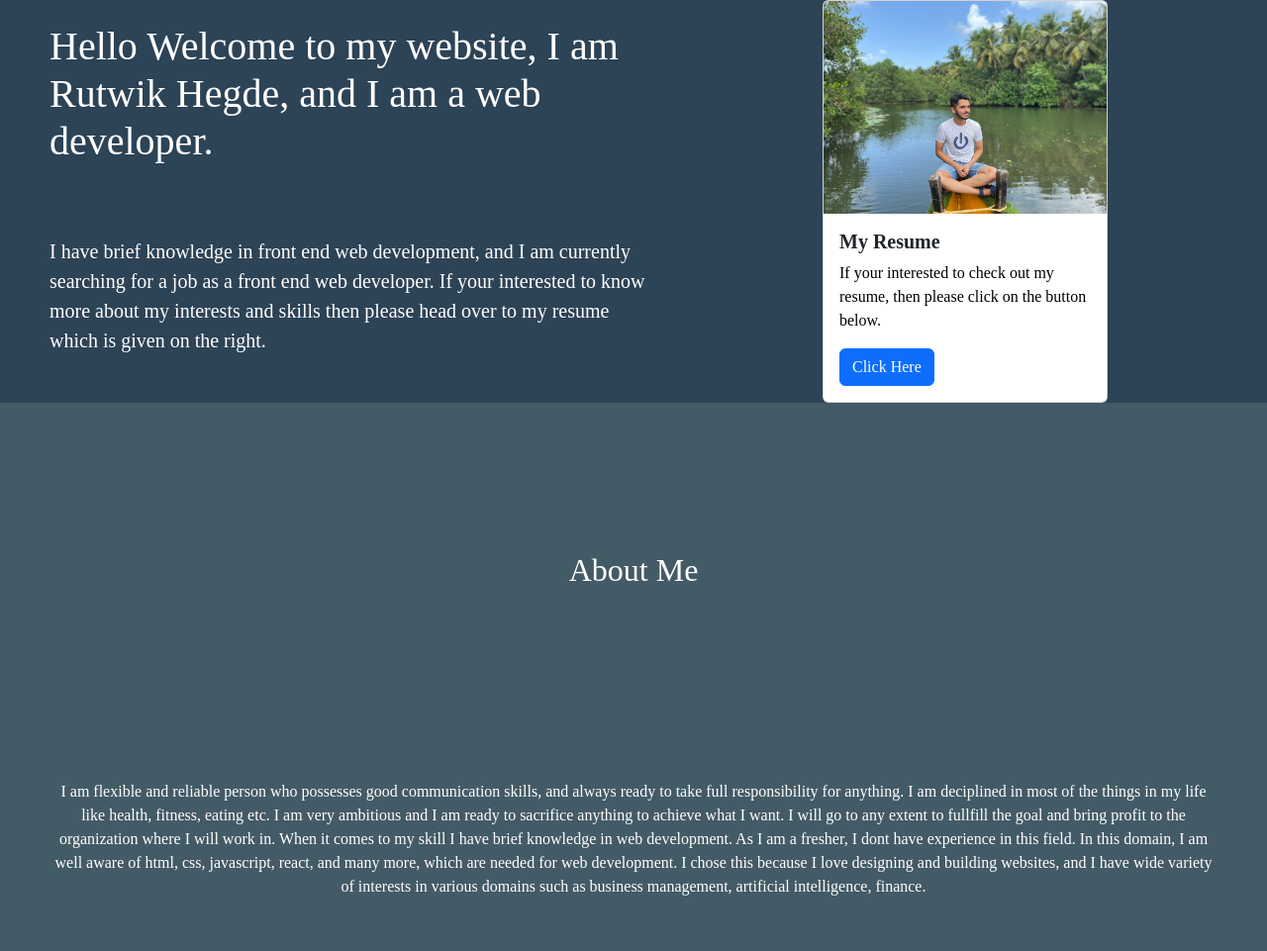
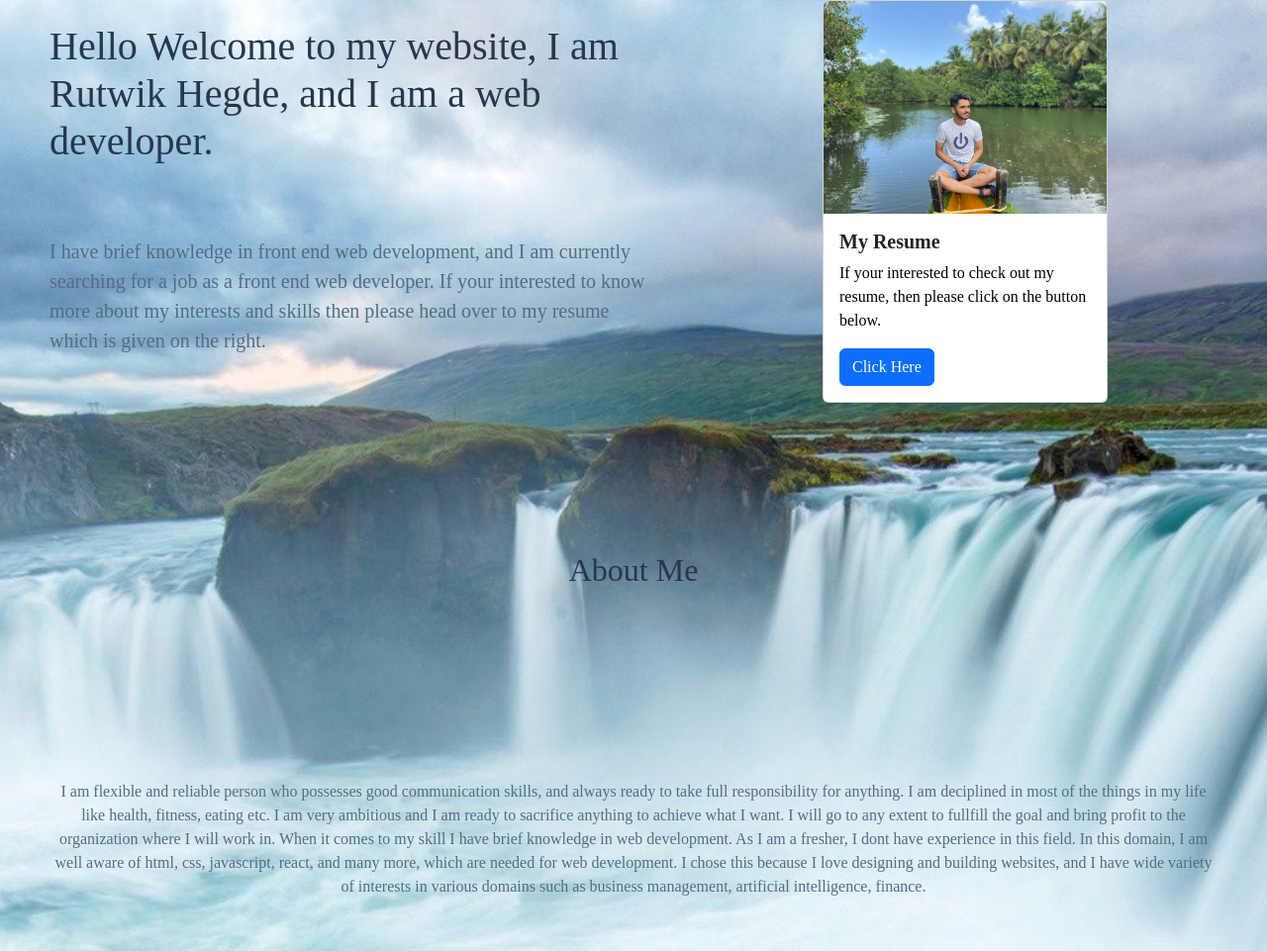
Before and after one commit to Rutwik386/My-personal-Site, a plain HTML site: page index.html in a window 1280 px wide. Shown: the top 961 px of the page at 99% size. Drawn offline with nearby package versions, Linux system fonts and the light colour scheme.

Commit message:
Update style.css
Added a background image and changed font style and font colors.

```diff
--- a/style.css
+++ b/style.css
@@ -13,7 +13,7 @@
 .heading{
     font-family: 'Times New Roman', Times, serif;
     font-weight: 500;
-    color: white;
+    color: #27374D;
 }
 .paragraph{
     display: flex;
@@ -24,7 +24,7 @@
 .para{
     font-family: 'Times New Roman', Times, serif;
     font-size: 20px;
-    color: white;
+    color: #526D82;
 }
 .profile-card{
     display: flex;
@@ -33,13 +33,6 @@
 }
 .first-container{
     margin-left: 50px;
-}
-.heros{
-    background-color: #2D4356;
-
-}
-.about-me{
-    background-color: #435B66;
 }
 .second-container{
     display: flex;
@@ -51,12 +44,13 @@
 }
 .second-heading{
     font-family: 'Times New Roman', Times, serif;
-    color: white;
+    color: #27374D;
     padding-top: 100px;
+    padding-bottom: 85px;
 }
 .px-5{
     font-family: 'Times New Roman', Times, serif;
-    color: white;
+    color: #526D82;
     padding-top: 80px;
     text-align: center;
 }
@@ -85,7 +79,6 @@
     justify-content: center;
     align-items: center;
     grid-area: 2/2/3/3;
-    background-color: #A76F6F;
     border-radius: 50px;
 }
 .communication-image{
@@ -101,14 +94,9 @@
     justify-content: center;
     align-items: center;
     grid-area: 3/2/4/3;
-    background-color: #A76F6F;
     border-radius: 50px;
 }
-.footer{
-    background-color: #EAB2A0;
-}
 a{
-    color: #EAB2A0;
     text-decoration: none;
 }
 .fourth-container{
@@ -117,3 +105,9 @@ a{
     justify-content: center;
     align-items: center;
 }
+.body{
+    background-image: url("./water_fall.jpg");
+    background-position: center;
+    background-repeat: no-repeat;
+    background-size: cover;
+}
```
